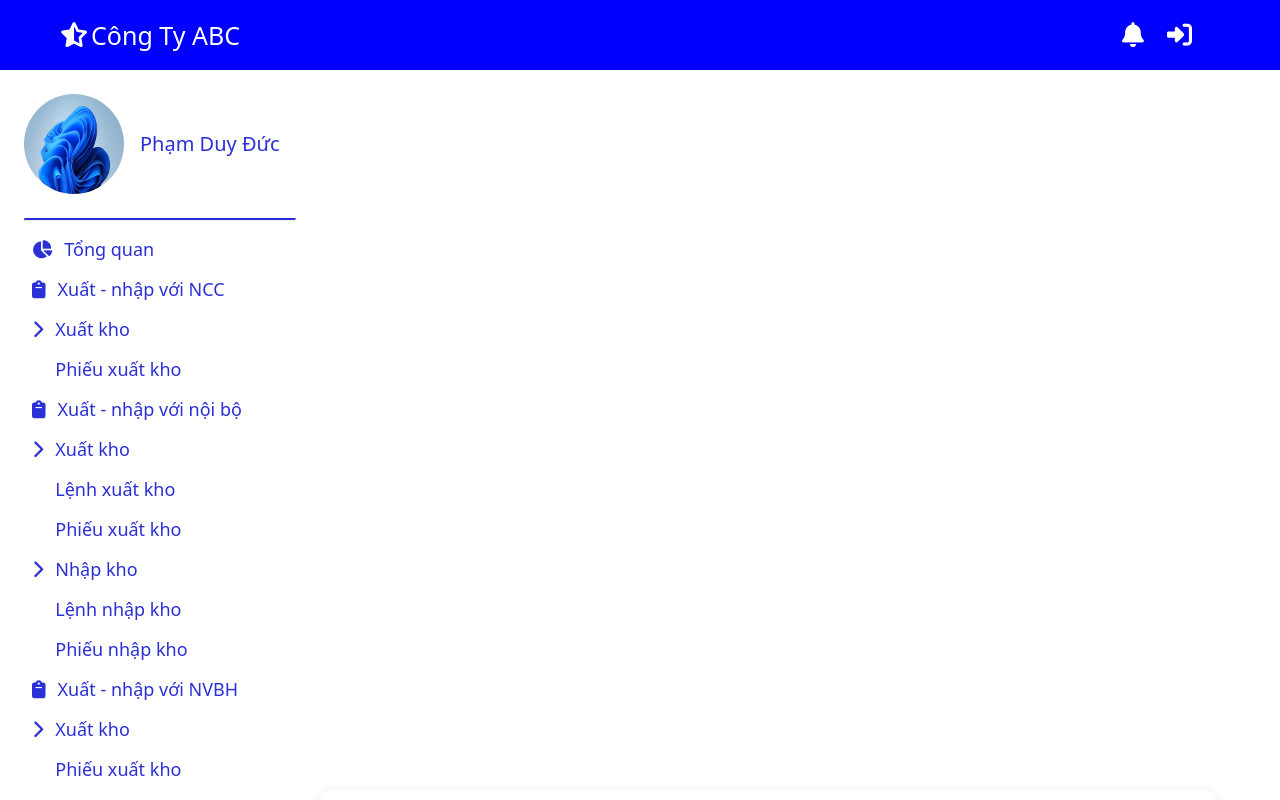
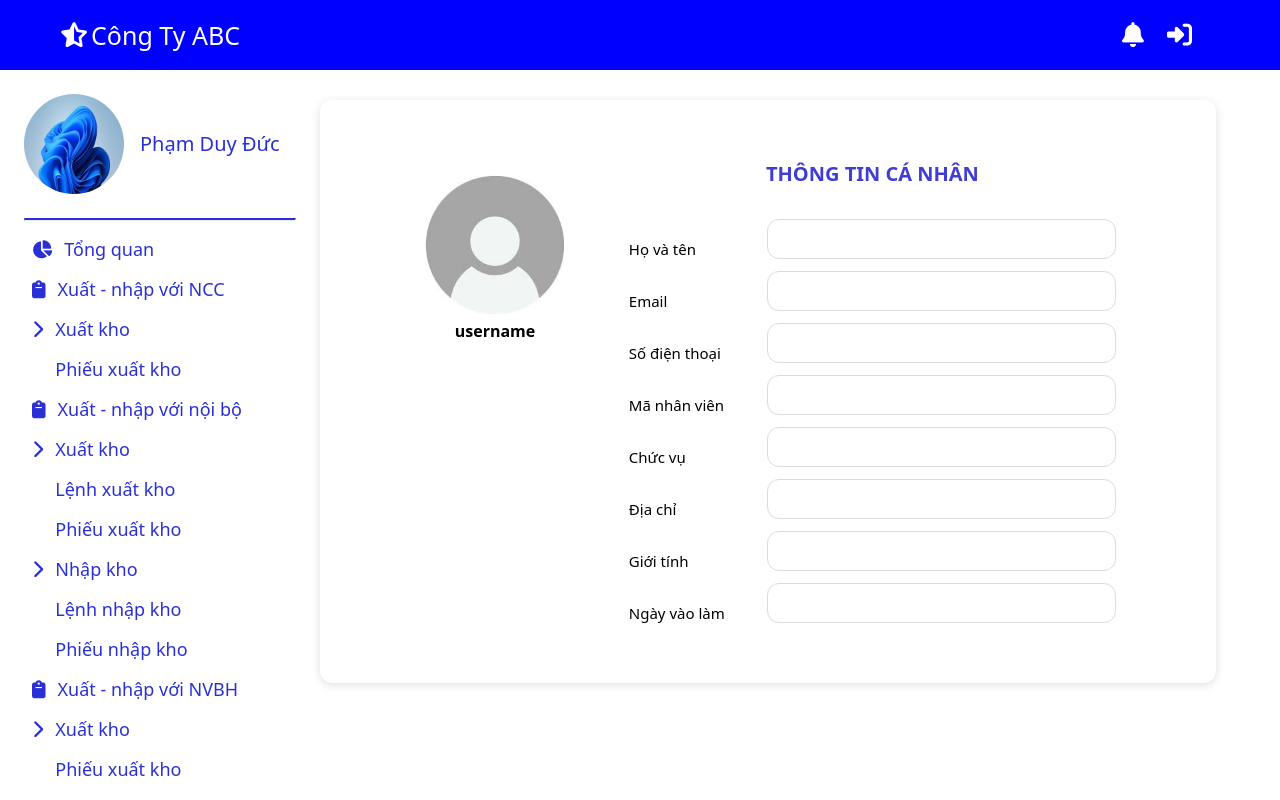
Before and after one commit to Nguyenthithuhang0406/QuanLyKhoHang_FE_TTCSN, a React (Vite) app: page /information in a window 1280 px wide. Shown: the top 800 px of the page. Built offline with nearby package versions, Linux system fonts and the light colour scheme; a web font is replaced by a local one.

Commit message:
update style info

```diff
--- a/src/pages/auth/information/Information.css
+++ b/src/pages/auth/information/Information.css
@@ -1,18 +1,21 @@
+.header-info{
+  position: relative;
+}
 .infoBody {
+  position: absolute;
+  top: 100px;
     width: 70%;
-    height: 100%;
     display: flex;
     justify-content: center;
     align-items: center;
     box-shadow: rgba(99, 99, 99, 0.2) 0px 2px 8px 0px;
     margin-left: 25%;
-    position: relative;
     padding: 20px 50px;
     border-radius: 12px;
 }
 .infoContainer {
   width: 100%;
-  height: 100%;
+  /* height: 100%; */
   /* margin-top: 20px; */
   display: flex;
   justify-content: right;
--- a/src/pages/auth/information/Information.jsx
+++ b/src/pages/auth/information/Information.jsx
@@ -9,7 +9,7 @@ import { ErrorMessage } from "formik";
 const Information = () => {
   return (
     <div>
-      <Header />
+      <Header className="header-info"/>
       <NavBar />
       <div className="infoBody">
         <div className="infoAvatar">
```
